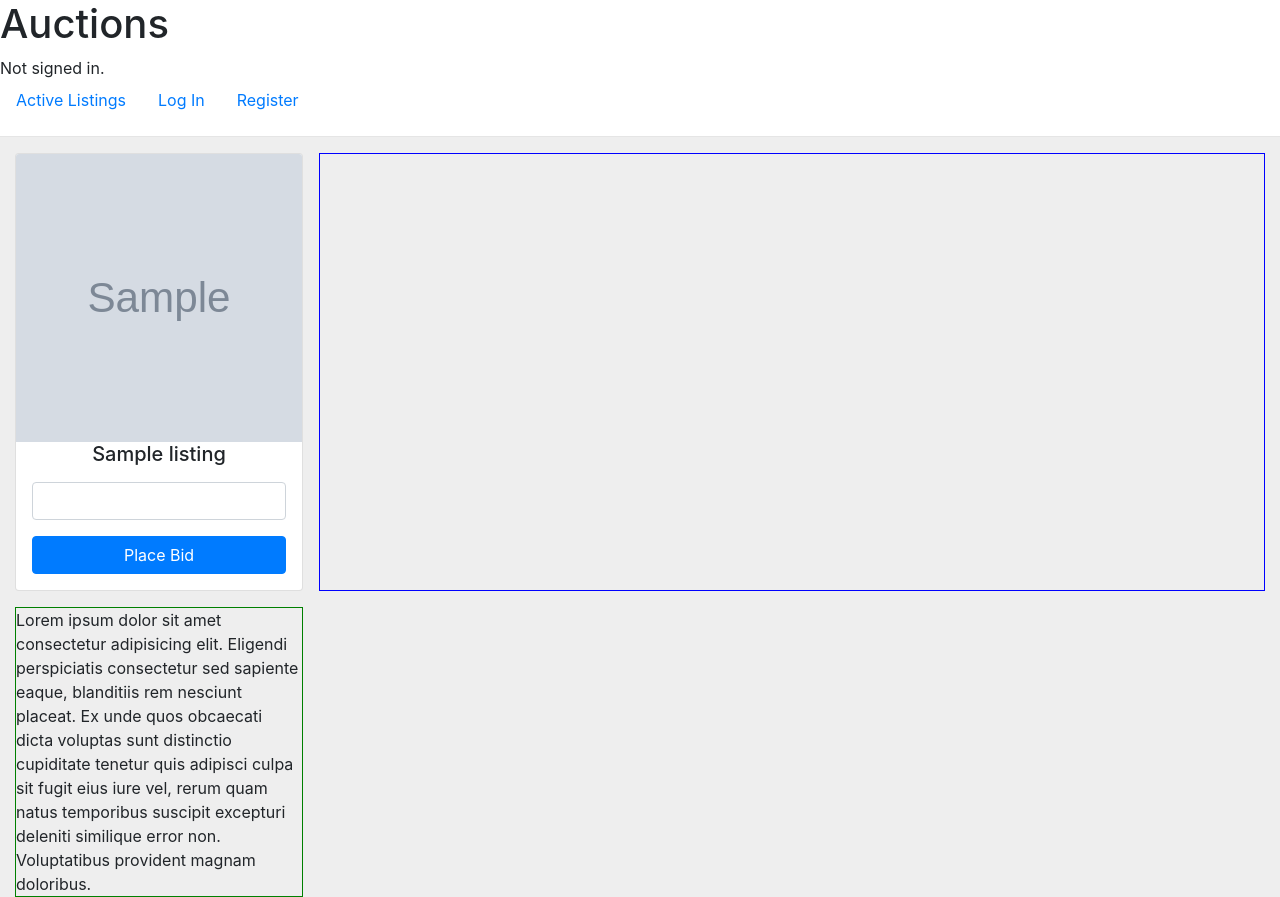
After one commit to catbirdseatio/commerce, a Django app: a page that uses templates/auctions/detail.html in a window 1280 px wide. The commit adds this page. Run offline with Django 3.2, Linux system fonts and the light colour scheme; tables that the repository leaves empty hold one stand-in row (values such as "Sample post"); grey boxes marked "Sample" are stand-in pictures; some libraries are stand-ins or nearby versions.

Commit message:
detail view added

```diff
--- a/auctions/static/auctions/styles.css
+++ b/auctions/static/auctions/styles.css
@@ -4,7 +4,7 @@ hr {
 }
 
 .container-fluid {
-  background-color: eee;
+  background-color: #eee;
 }
 
 .listings-container {
@@ -22,4 +22,50 @@ hr {
   height: 3rem;
 }
 
+.listing-container {
+  display: grid;
+  gap: 1rem;
+  grid-template-columns: 1fr;
+  grid-template-rows: minmax(10rem, auto);
+  grid-template-areas: "card" "details" "comments";
+}
+.listing-container .card {
+  grid-area: "card";
+  width: 100%;
+}
+.listing-container .card .card-img-top {
+  width: 100%;
+  height: 18rem;
+  object-fit: cover;
+}
+.listing-container .card .card-body {
+  padding: 0;
+}
+.listing-container .card .card-title {
+  margin-bottom: 0;
+}
+.listing-container .card form {
+  padding: 1rem;
+}
+.listing-container .details {
+  grid-area: "details";
+  border: 1px solid blue;
+}
+.listing-container .comments {
+  grid-area: "comments";
+  border: 1px solid green;
+}
+@media screen and (min-width: 600px) {
+  .listing-container {
+    grid-template-columns: repeat(2, 1fr);
+    grid-template-areas: "card details" "comments";
+  }
+}
+@media screen and (min-width: 800px) {
+  .listing-container {
+    grid-template-columns: 18rem 3fr;
+    grid-template-areas: "card details" ". comments";
+  }
+}
+
 /*# sourceMappingURL=styles.css.map */
--- a/auctions/urls.py
+++ b/auctions/urls.py
@@ -5,6 +5,7 @@ from . import views
 urlpatterns = [
     path("", views.IndexView.as_view(), name="index"),
     path("create", views.CreateListingView.as_view(), name="create"),
+    path("detail/<slug:slug>", views.DetailListingView.as_view(), name="detail"),
     path("login", views.LoginView.as_view(), name="login"),
     path("logout", views.LogoutView.as_view(), name="logout"),
     path("register", views.RegisterView.as_view(), name="register"),
--- a/auctions/views.py
+++ b/auctions/views.py
@@ -36,6 +36,12 @@ class CreateListingView(LoginRequiredMixin,View):
     def get(self, request):
         form =self.form_class
         return render(request, "auctions/create.html", {"form": form})
+
+
+class DetailListingView(View):
+    def get(self, request, slug):
+        listing = Listing.objects.get(slug=slug)
+        return render(request, "auctions/detail.html", {"listing": listing})
 
 
 class LoginView(View):
--- a/scss/styles.scss
+++ b/scss/styles.scss
@@ -1,16 +1,11 @@
 @import url("https://fonts.googleapis.com/css2?family=PT+Sans&display=swap");
-
-// html,
-// body {
-//     height: 100%;
-// }
 
 hr {
     margin-bottom: 0;
 }
 
 .container-fluid {
-    background-color: eee;
+    background-color: #eee;
 }
 
 .listings-container {
@@ -29,3 +24,66 @@ hr {
         height: 3rem;
     }
 }
+
+.listing-container {
+    display: grid;
+
+    .card {
+        grid-area: "card";
+        width: 100%;
+
+        .card-img-top {
+            width: 100%;
+            height: 18rem;
+            object-fit: cover;
+        }
+
+        .card-body {
+            padding: 0;
+        }
+
+        .card-title {
+            margin-bottom: 0;
+        }
+
+        form {
+            padding: 1rem;
+        }
+    }
+
+    .details {
+        grid-area: "details";
+        border: 1px solid blue;
+    }
+
+    .comments {
+        grid-area: "comments";
+        border: 1px solid green;
+    }
+
+    gap: 1rem;
+    grid-template-columns: 1fr;
+    grid-template-rows: minmax(10rem, auto);
+    grid-template-areas:
+        "card"
+        "details"
+        "comments";
+
+    @media screen and (min-width: 600px) {
+        & {
+            grid-template-columns: repeat(2, 1fr);
+            grid-template-areas:
+                "card details"
+                "comments";
+        }
+    }
+
+    @media screen and (min-width: 800px) {
+        & {
+            grid-template-columns: 18rem 3fr;
+            grid-template-areas:
+                "card details"
+                ". comments";
+        }
+    }
+}
--- /dev/null
+++ b/templates/auctions/detail.html
@@ -0,0 +1,28 @@
+{% extends "auctions/layout.html" %}
+{% load static %}
+{% load crispy_forms_tags %}
+
+{% block title %}{{ block.super }} - {{ listing.title }}{% endblock %}
+
+{% block body %}
+<div class="listing-container pt-3">
+    <div class="card">
+        <img class="card-img-top" src="{{ listing.profile_image.url }}" alt="Card image cap">
+        <div class="card-body">
+          <h5 class="card-title text-center">{{ listing.title }} </h5>
+        </div>
+        <div class="card-body">
+            <form>
+                <div class="form-group">
+                    <input type="number"  name="bidAmount" class="form-control">
+                </div>
+                <button type="submit" class="btn btn-primary btn-block">Place Bid</button>
+            </form>
+        </div>
+    </div>
+    <div class="details"></div>
+    <div class="comments"> Lorem ipsum dolor sit amet consectetur adipisicing elit. Eligendi perspiciatis consectetur
+        sed sapiente eaque, blanditiis rem nesciunt placeat. Ex unde quos obcaecati dicta voluptas sunt distinctio
+        cupiditate tenetur quis adipisci culpa sit fugit eius iure vel, rerum quam natus temporibus suscipit excepturi
+        deleniti similique error non. Voluptatibus provident magnam doloribus. </div>
+</div> {% endblock %}
--- a/templates/auctions/index.html
+++ b/templates/auctions/index.html
@@ -19,7 +19,7 @@
           <p class="card-text font-weight-bold text-center">${{ listing.starting_bid }}</p>
         </div>
         <div class="card-body">
-          <a href="#" class="btn btn-primary btn-block">Learn More</a>
+          <a href="{% url 'detail' listing.slug %}" class="btn btn-primary btn-block">Learn More</a>
         </div>
       </div>
     {% empty %}
```
Also changed, not shown: 1 other file.
